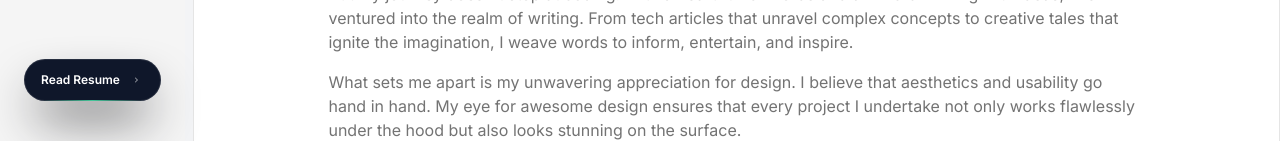
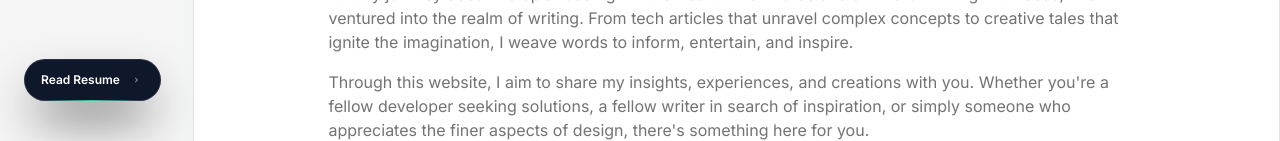
Before and after one commit to maulana-tech/Lana-Developer, a Next.js app: page /about in a window 1280 px wide. Shown: the part 659-800 px from the top of the page. Built offline with nearby package versions, Linux system fonts and the light colour scheme.

Commit message:
Remove redundant paragraph from About component for improved clarity

```diff
--- a/src/components/About.tsx
+++ b/src/components/About.tsx
@@ -91,12 +91,6 @@ export default function About() {
           and inspire.
         </Paragraph>
         <Paragraph className=" mt-4">
-          What sets me apart is my unwavering appreciation for design. I believe
-          that aesthetics and usability go hand in hand. My eye for awesome
-          design ensures that every project I undertake not only works
-          flawlessly under the hood but also looks stunning on the surface.
-        </Paragraph>
-        <Paragraph className=" mt-4">
           Through this website, I aim to share my insights, experiences, and
           creations with you. Whether you&apos;re a fellow developer seeking
           solutions, a fellow writer in search of inspiration, or simply someone
```
